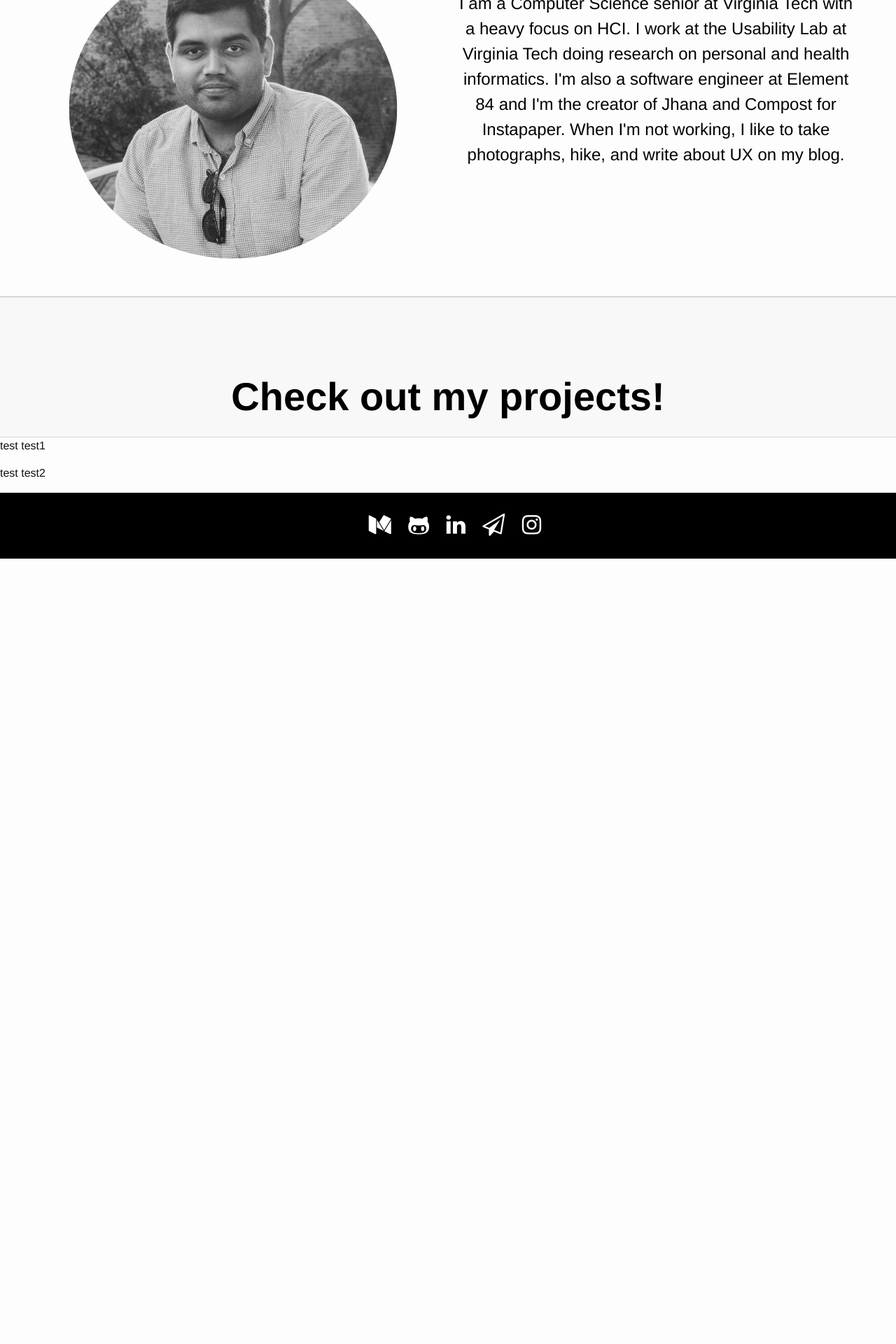
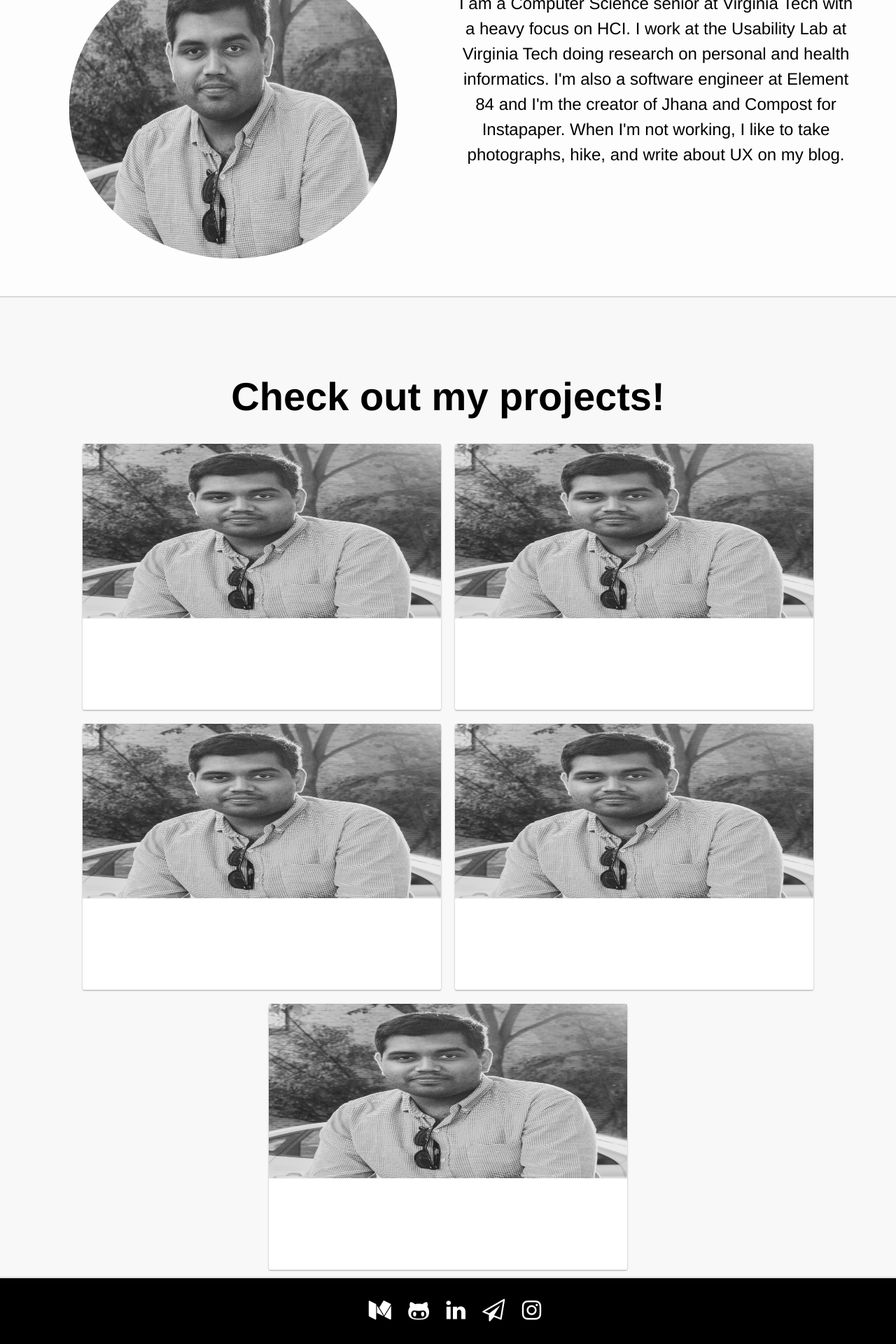
Before and after one commit to jayprat95/jayprat95.github.io, a Jekyll site: the page built from index.html, in a window 1280 px wide. Shown: the part 1105-3025 px from the top of the page at 70% size. Built offline with Jekyll 4.4.1, drawn with Linux system fonts in a browser that asks for light colours; nearby versions of some CDN libraries; before the commit the page ends 1903 px from its top, so only the background shows below that.

Commit message:
got cards working

```diff
--- a/_posts/2016-03-22-welcome-to-jekyll.markdown
+++ b/_posts/2016-03-22-welcome-to-jekyll.markdown
@@ -3,6 +3,7 @@ layout: post
 title:  "Welcome to Jekyll!"
 date:   2016-03-22 15:33:53 -0400
 categories: jekyll update
+banner_img: "about_img.jpg"
 ---
 You’ll find this post in your `_posts` directory. Go ahead and edit it and re-build the site to see your changes. You can rebuild the site in many different ways, but the most common way is to run `jekyll serve`, which launches a web server and auto-regenerates your site when a file is updated.
 
--- a/css/main.scss
+++ b/css/main.scss
@@ -185,6 +185,87 @@ $on-laptop:        800px;
 
 
 
+.cards {
+  /*margin: -50px 30px auto;*/
+  margin: 15px auto;
+}
+
+.card {
+  border-radius: 5px 5px 2px 2px;
+  background: #FFFFFF;
+  box-shadow: 0 1px 3px rgba(0,0,0,0.12), 0 1px 2px rgba(0,0,0,0.24);
+  width: 512px;
+  height: 380px;
+  margin: 10px 8px;
+  text-align: left;
+  display: inline-block;
+  text-decoration: none;
+  color: black;
+  transition: all 0.2s;
+  position: relative;
+  vertical-align: top;
+}
+
+.card:hover {
+  box-shadow: 0 10px 20px rgba(0,0,0,0.19), 0 6px 6px rgba(0,0,0,0.23);
+}
+
+.card:focus {
+  outline: none;
+  box-shadow: 0 0 0 2px #1274C5;
+}
+
+.card > p {
+  font-size: 16px;
+  margin: 10px 20px;
+  color: black;
+  opacity: 0.6;
+  transition: all 0.2s;
+}
+
+.card > img {
+  border-radius: 2px 2px 0 0;
+  border-bottom: 1px solid #eee;
+}
+
+.card .post_thumb {
+  background-size: cover;
+  width: 100%;
+  height: 250px;
+  border-radius: 2px 2px 0 0;
+}
+
+.card > h3 {
+  font-weight: 300;
+  font-size: 22px;
+  margin: 10px 20px;
+  color: black;
+  transition: color 0.2s;
+}
+
+.card > a {
+  margin: 10px 20px;
+  font-size: 16px;
+}
+.card:focus {
+  outline: none;
+  box-shadow: 0 0 0 2px #1274C5;
+}
+
+@media (max-width: 525px) {
+  .card {
+    margin-left: 0;
+    margin-right: 0;
+    width: 100%;
+    height: auto;
+    padding-bottom: 10px;
+  }
+
+  .card > img {
+    width: 100%;
+    height: auto;
+  }
+}
 
 /* mobile portrait */
 @media screen and (min-width:320px){
--- a/index.html
+++ b/index.html
@@ -27,22 +27,23 @@ border-bottom: 1px solid #D8D8D8;">
 </div>
 
 <div style="width:100%;background-color:#F8F8F8; border-top: 1px solid #D8D8D8;
-border-bottom: 1px solid #D8D8D8; ">
-  <section class="portfolio-section">
+border-bottom: 1px solid #D8D8D8;">
   <h1 id="portfolio-title">Check out my projects!</h1>
-</section>
+  <div style="text-align:center;">
+      {% for post in site.posts %}
+          <a class="card" href="{{ post.url | prepend: site.baseurl }}">
+            <img src="../img/{{ post.banner_img }}" width="512" height="250" alt="" />
+            <h3>{{ project.name }}</h3>
+            <p>
+            {{ project.desc }}
+            </p>
+          </a>
+      {% endfor %}
+  </div>
+
 </div>
 
 
-<section class="test">
-  <div id="inside-1">
-    <p>test test1</p>
-  </div>
-  <div id="inside-2">
-    <p>test test2</p>
-  </div>
-
-</section>
 
 
 
```
Also changed, not shown: _posts/2016-03-22-welcome-to-jekyll copy 2.markdown (added, +26 -0 lines), _posts/2016-03-22-welcome-to-jekyll copy 3.markdown (added, +26 -0 lines), _posts/2016-03-22-welcome-to-jekyll copy 4.markdown (added, +26 -0 lines), _posts/2016-03-22-welcome-to-jekyll copy.markdown (added, +26 -0 lines), 9 other files.
